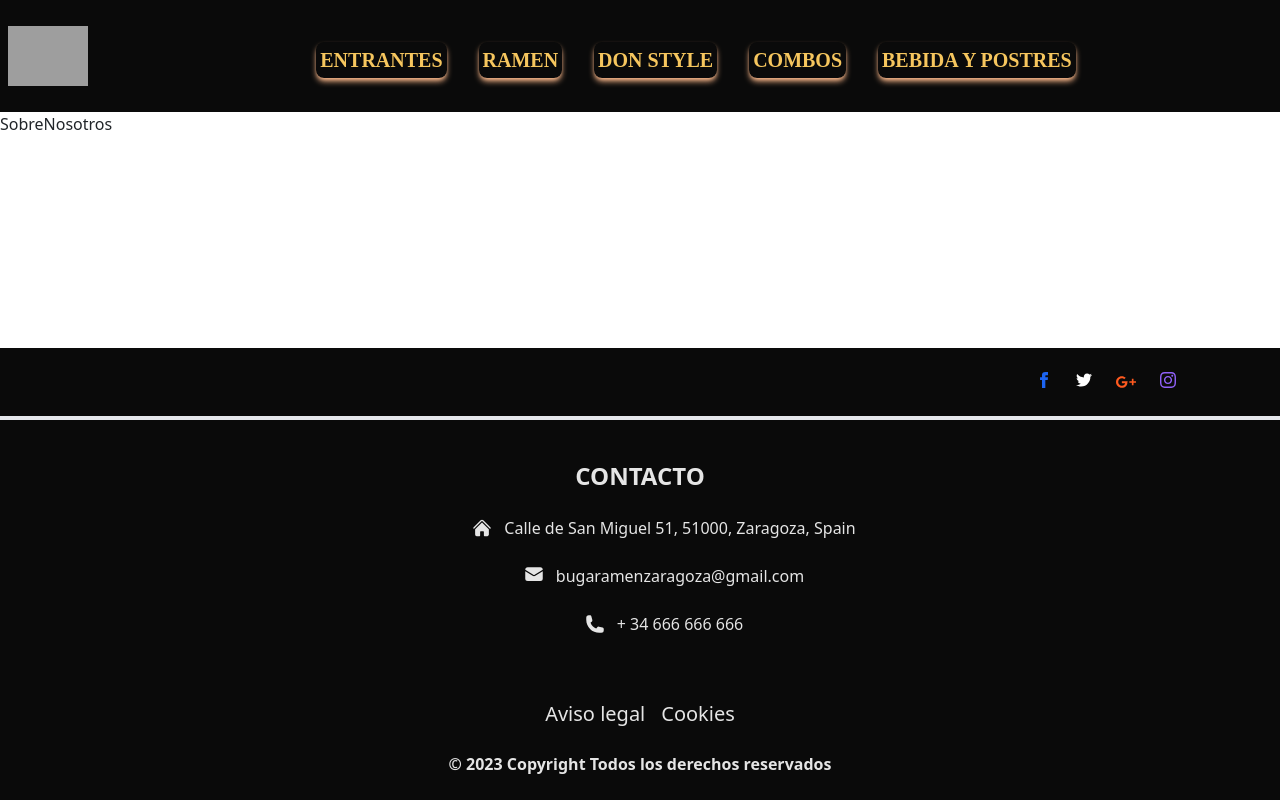
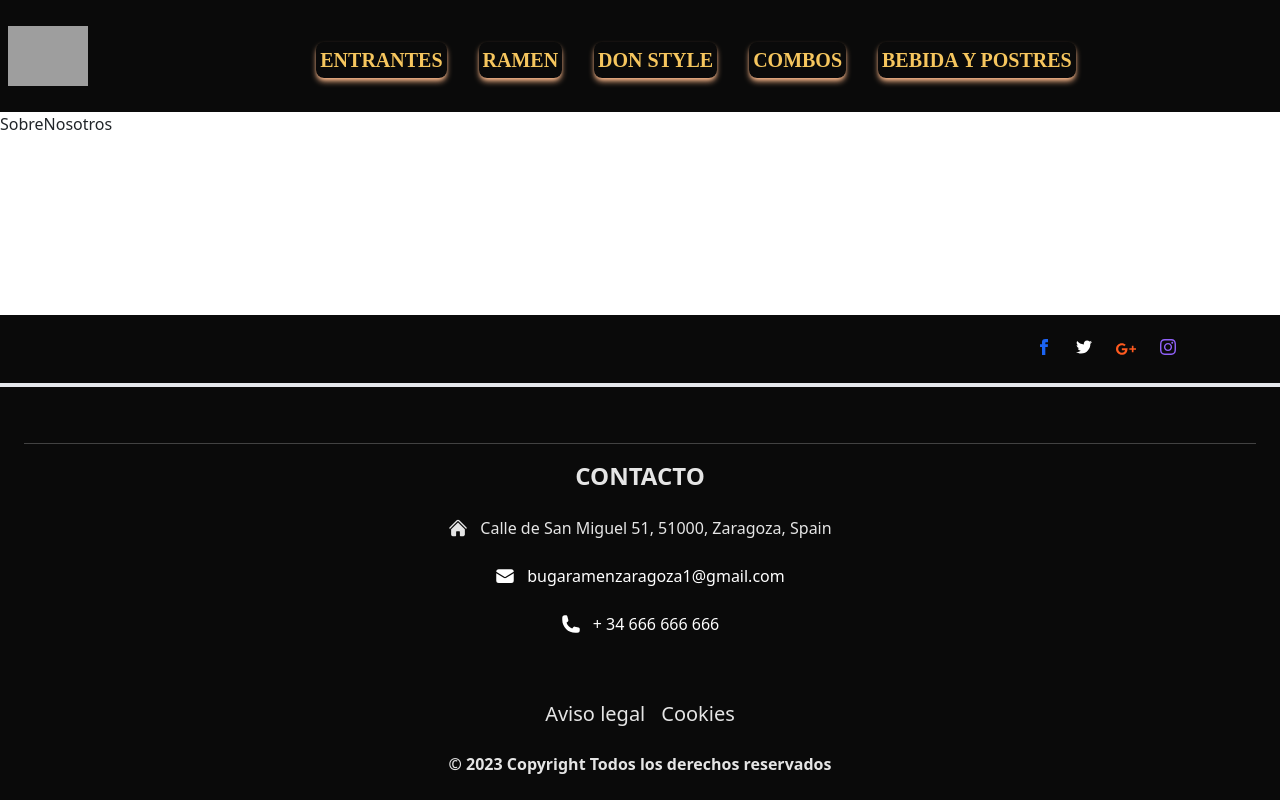
Before and after one commit to EndeSun/Buga-Project, a React (Vite) app: page /SobreNosotros in a window 1280 px wide. Built offline with nearby package versions, Linux system fonts and the light colour scheme; grey boxes are pictures that could not be loaded.

Commit message:
Añadiendo enlace de instagram directo y google, la misma página web, en el footer

```diff
--- a/src/components/FooterApp.jsx
+++ b/src/components/FooterApp.jsx
@@ -40,7 +40,7 @@ function Footer() {
               <path d="M24 4.557c-.883.392-1.832.656-2.828.775 1.017-.609 1.798-1.574 2.165-2.724-.951.564-2.005.974-3.127 1.195-.897-.957-2.178-1.555-3.594-1.555-3.179 0-5.515 2.966-4.797 6.045-4.091-.205-7.719-2.165-10.148-5.144-1.29 2.213-.669 5.108 1.523 6.574-.806-.026-1.566-.247-2.229-.616-.054 2.281 1.581 4.415 3.949 4.89-.693.188-1.452.232-2.224.084.626 1.956 2.444 3.379 4.6 3.419-2.07 1.623-4.678 2.348-7.29 2.04 2.179 1.397 4.768 2.212 7.548 2.212 9.142 0 14.307-7.721 13.995-14.646.962-.695 1.797-1.562 2.457-2.549z" />
             </svg>
           </Link>
-          {/* Google */}
+          {/* Google La propia página*/}
           <Link href="/" className="mr-6 text-orange-500">
             <svg
               xmlns="http://www.w3.org/2000/svg"
@@ -56,7 +56,7 @@ function Footer() {
             </svg>
           </Link>
           {/* Instagram */}
-          <Link href="/" className="mr-6 text-purple-500">
+          <Link to="https://www.instagram.com/buga_zaragoza/" className="mr-6 text-purple-500">
             <svg
               xmlns="http://www.w3.org/2000/svg"
               className="h-4 w-4"
@@ -92,15 +92,14 @@ function Footer() {
       </section>
 
       <section className="mx-6 py-10 text-center">
-        <div>
-        </div>
+        <div></div>
         {/* La parte de contacto */}
         <div className="text-left">
-          <hr className="md:hidden" />
-          <h6 className="mb-4 text-2xl flex justify-center font-semibold uppercase md:justify-center">
+          <hr/>
+          <h6 className="mb-4 text-2xl flex justify-center font-semibold uppercase">
             Contacto
           </h6>
-          <p className="mb-4 pl-12 flex items-center sm:justify-center justify-start">
+          <p className="mb-4 md:  sm:p-0 pl-2 flex items-center sm:justify-center justify-start">
             <svg
               xmlns="http://www.w3.org/2000/svg"
               viewBox="0 0 24 24"
@@ -112,7 +111,10 @@ function Footer() {
             </svg>
             Calle de San Miguel 51, 51000, Zaragoza, Spain
           </p>
-          <p className="mb-4 pl-12 border-cyan-50 flex sm:justify-center justify-start">
+          <Link
+            to="mailto:bugaramenzaragoza1@gmail.com"
+            className="text-white mb-4 md:  sm:p-0 pl-2 border-cyan-50 flex sm:justify-center justify-start no-underline items-center"
+          >
             <svg
               xmlns="http://www.w3.org/2000/svg"
               viewBox="0 0 24 24"
@@ -122,9 +124,12 @@ function Footer() {
               <path d="M1.5 8.67v8.58a3 3 0 003 3h15a3 3 0 003-3V8.67l-8.928 5.493a3 3 0 01-3.144 0L1.5 8.67z" />
               <path d="M22.5 6.908V6.75a3 3 0 00-3-3h-15a3 3 0 00-3 3v.158l9.714 5.978a1.5 1.5 0 001.572 0L22.5 6.908z" />
             </svg>
-            bugaramenzaragoza@gmail.com
-          </p>
-          <p className="mb-4 pl-12 flex sm:justify-center justify-cen items-center ">
+            bugaramenzaragoza1@gmail.com
+          </Link>
+          <Link
+            to="tel:+34666666666"
+            className="text-white mb-4 md:  sm:p-0 pl-2 border-cyan-50 flex sm:justify-center justify-start no-underline items-center"
+          >
             <svg
               xmlns="http://www.w3.org/2000/svg"
               viewBox="0 0 24 24"
@@ -138,7 +143,7 @@ function Footer() {
               />
             </svg>
             + 34 666 666 666
-          </p>
+            </Link>
         </div>
       </section>
       {/* Aviso legal con Cookies */}
```
